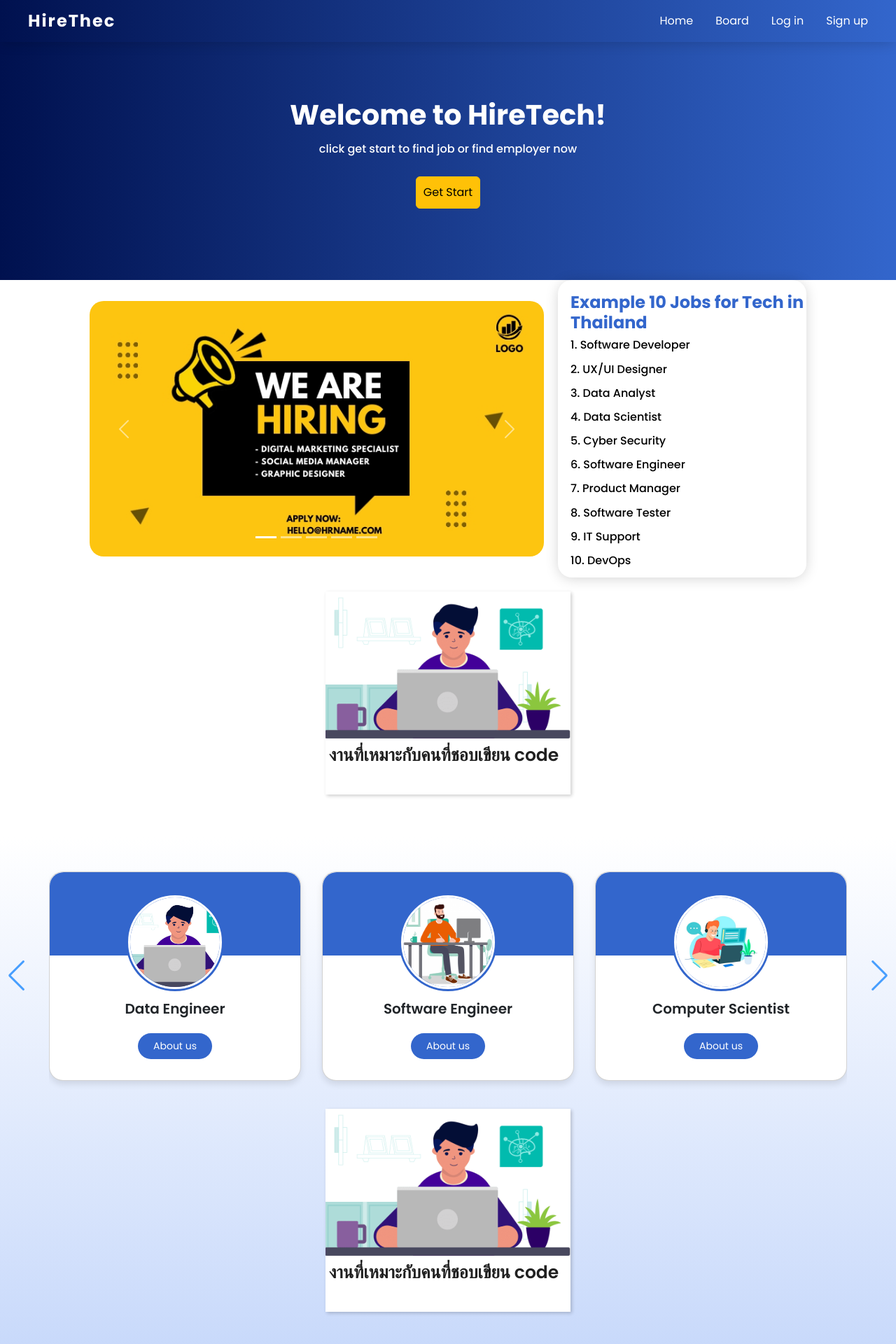
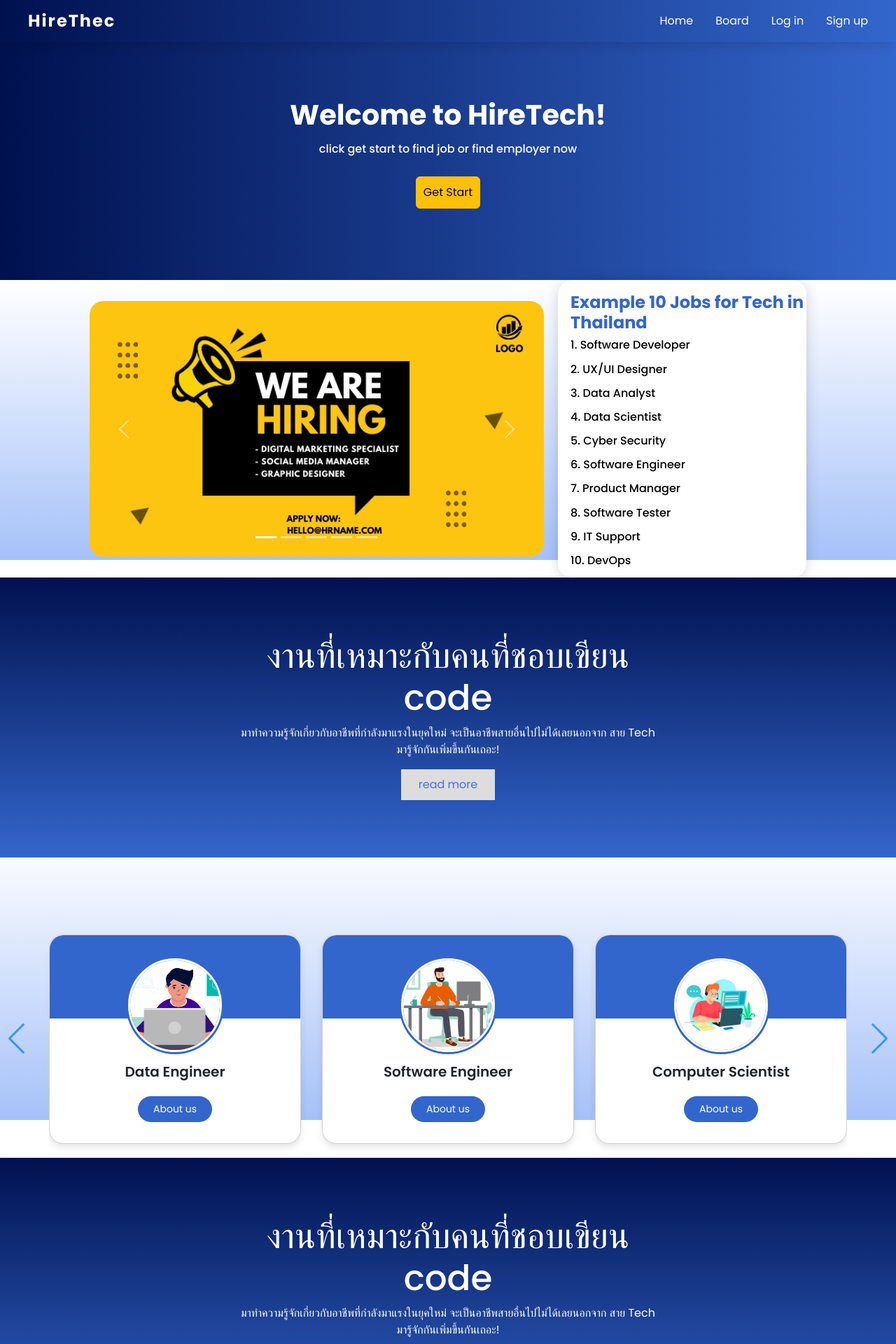
Before and after one commit to minddymind/Hire-Tech, a Flask app: page / in a window 1280 px wide. Shown: the top 1920 px of the page at 70% size. Run offline with Flask 3, Linux system fonts and the light colour scheme; parts of the project's set-up code (start-up, migrations or seed data) failed here and were passed over.

Commit message:
promotes

```diff
--- a/flask/app/static/css/promotes.css
+++ b/flask/app/static/css/promotes.css
@@ -1,111 +1,39 @@
-.description {
-    @import url('https://fonts.googleapis.com/css2?family=Poppins:ital,wght@0,100;0,200;0,300;0,400;0,500;0,600;0,700;0,800;0,900;1,100;1,200;1,300;1,400;1,500;1,600;1,700;1,800;1,900&display=swap');
-    /* สไตล์เฉพาะสำหรับองค์ประกอบภายใน .description */
-    * {
-        margin: 0;
-        padding: 0;
-        box-sizing: border-box;
-        font-family: 'Poppins', sans-serif; /* กำหนดให้ทุกองค์ประกอบในเอกสารใช้ฟอนต์ Poppins */
-    }
+body, html {
+  height: 100%;
+  margin: 0;
+  font-family: Arial, Helvetica, sans-serif;
+}
 
-    html, body {
-        height: 100%;
-        display: grid;
-        place-items: center;
-        background: #f2f2f2; /* กำหนดสีพื้นหลัง */
-        text-align: center;
-    }
+.hero-image {
+  background-image: linear-gradient(rgba(0, 0, 0, 0.5), rgba(0, 0, 0, 0.5)), url("photographer.jpg");
+  height: 50%;
+  background-position: center;
+  background-repeat: no-repeat;
+  background-size: cover;
+  position: relative;
+}
 
-    .container_ {
-        padding: 0 40px;
-        display: flex;
-        align-items: center;
-        justify-content: space-between;
-    }
+.hero-text {
+  text-align: center;
+  position: absolute;
+  top: 50%;
+  left: 50%;
+  transform: translate(-50%, -50%);
+  color: white;
+}
 
-    .cards {
-        height: 290px;
-        max-width: 350px;
-        margin: 0 20px;
-        background: white;
-        transition: 0.4s;
-        box-shadow: 2px 2px 5px rgba(0, 0, 0, 0.2);
-    }
+.hero-text button {
+  border: none;
+  outline: 0;
+  display: inline-block;
+  padding: 10px 25px;
+  color: black;
+  background-color: #ddd;
+  text-align: center;
+  cursor: pointer;
+}
 
-    .cards:hover {
-        height: 470px;
-        box-shadow: 5px 5px 10px rgba(0, 0, 0, 0.2);
-    }
-
-    .cards .img img {
-        height: 100%;
-        width: 100%;
-        object-fit: cover;
-    }
-
-    .cards .top-text {
-        padding: 5px;
-    }
-
-    .cards .top-text .name {
-        font-size: 25px;
-        font-weight: 600;
-        color: #202020;
-    }
-
-    .cards .top-text p {
-        font-size: 25px;
-        font-weight: 600;
-        color: #e74c3c;
-        line-height: 20px;
-    }
-
-    .cards .bottom-text {
-        padding: 0 20px 10px 20px;
-        margin-top: 5px;
-        background: white;
-        opacity: 0;
-        visibility: hidden;
-        transition: 0.1s;
-    }
-
-    .cards:hover .bottom-text {
-        opacity: 1;
-        visibility: visible;
-    }
-
-    .cards .bottom-text .text {
-        text-align: justify;
-    }
-
-    .cards .bottom-text .btn {
-        margin: 10px 0;
-        text-align: left;
-    }
-
-    .cards .bottom-text .btn a {
-        text-decoration: none;
-        background: #e74c3c;
-        color: #f2f2f2;
-        padding: 5px 8px;
-        border-radius: 3px;
-        display: inline-flex;
-        transition: 0.2s;
-    }
-
-    .cards .bottom-text .btn a:hover {
-        transform: scale(0.9);
-    }
-
-    @media screen and (max-width:978px) {
-        .container_ {
-            flex-wrap: wrap;
-            flex-direction: column;
-        }
-
-        .cards {
-            max-width: 700px;
-            margin: 20px 0;
-        }
-    }
+.hero-text button:hover {
+  background-color: #555;
+  color: white;
 }
--- a/flask/app/static/home.html
+++ b/flask/app/static/home.html
@@ -111,7 +111,7 @@
           </div>
         </div>
 
-        <div class="description" style="display: flex; justify-content: center; margin-top: 20px;">
+        <!-- <div class="description">
           <section>
             <div class="container_">
               <link rel="stylesheet" href="/static/css/promotes.css">
@@ -135,7 +135,58 @@
 
             </div>
           </section>
+        </div> -->
+
+        <div class="hero-image">
+          <style>
+            body, html {
+              height: 100%;
+              margin: 0;
+              font-family: Arial, Helvetica, sans-serif;
+            }
+
+            .hero-image {
+              background-image: linear-gradient(rgba(0,17,79,1), rgba(51,102,204,1)); /* เปลี่ยนเป็นการใช้ linear-gradient เพื่อให้สร้าง gradient background */
+              height: 50%;
+              background-position: center;
+              background-repeat: no-repeat;
+              background-size: cover;
+              position: relative;
+            }
+
+            .hero-text {
+              text-align: center;
+              position: absolute;
+              top: 50%;
+              left: 50%;
+              transform: translate(-50%, -50%);
+              color: white;
+            }
+
+            .hero-text button {
+              border: none;
+              outline: 0;
+              display: inline-block;
+              padding: 10px 25px;
+              color: #4070F4;
+              background-color: #ddd;
+              text-align: center;
+              cursor: pointer;
+            }
+
+            .hero-text button:hover {
+              background-color: #4070F4;
+              color: white;
+            }
+          </style>
+          <div class="hero-text">
+            <h1 style="font-size:50px">งานที่เหมาะกับคนที่ชอบเขียน code</h1>
+            <p>มาทำความรู้จักเกี่ยวกับอาชีพที่กำลังมาแรงในยุคใหม่ จะเป็นอาชีพสายอื่นไปไม่ได้เลยนอกจาก สาย Tech <br>มารู้จักกันเพิ่มขึ้นกันเถอะ!</p>
+            <button>read more</button>
+          </div>
         </div>
+
+
 
 
         <div class="card-container">
@@ -313,7 +364,7 @@
           </script>
         </div>
 
-        <div class="description" style="display: flex; justify-content: center; margin-top: 20px;">
+        <!-- <div class="description" style="display: flex; justify-content: center; margin-top: 20px;">
           <section>
             <div class="container_">
               <link rel="stylesheet" href="/static/css/promotes.css">
@@ -337,6 +388,55 @@
 
             </div>
           </section>
+        </div>         -->
+
+        <div class="hero-image">
+          <style>
+            body, html {
+              height: 100%;
+              margin: 0;
+              font-family: Arial, Helvetica, sans-serif;
+            }
+
+            .hero-image {
+              background-image: white; /* เปลี่ยนเป็นการใช้ linear-gradient เพื่อให้สร้าง gradient background */
+              height: 50%;
+              background-position: center;
+              background-repeat: no-repeat;
+              background-size: cover;
+              position: relative;
+            }
+
+            .hero-text {
+              text-align: center;
+              position: absolute;
+              top: 50%;
+              left: 50%;
+              transform: translate(-50%, -50%);
+              color: rgba(0,17,79,1), rgba(51,102,204,1);
+            }
+
+            .hero-text button {
+              border: none;
+              outline: 0;
+              display: inline-block;
+              padding: 10px 25px;
+              color: #4070F4;
+              background-color: #ddd;
+              text-align: center;
+              cursor: pointer;
+            }
+
+            .hero-text button:hover {
+              background-color: #4070F4;
+              color: white;
+            }
+          </style>
+          <div class="hero-text">
+            <h1 style="font-size:50px">งานที่เหมาะกับคนที่ชอบเขียน code</h1>
+            <p>มาทำความรู้จักเกี่ยวกับอาชีพที่กำลังมาแรงในยุคใหม่ จะเป็นอาชีพสายอื่นไปไม่ได้เลยนอกจาก สาย Tech <br>มารู้จักกันเพิ่มขึ้นกันเถอะ!</p>
+            <button>read more</button>
+          </div>
         </div>
 
         <div class="card-container">
```
Also changed, not shown: 1 other file.
